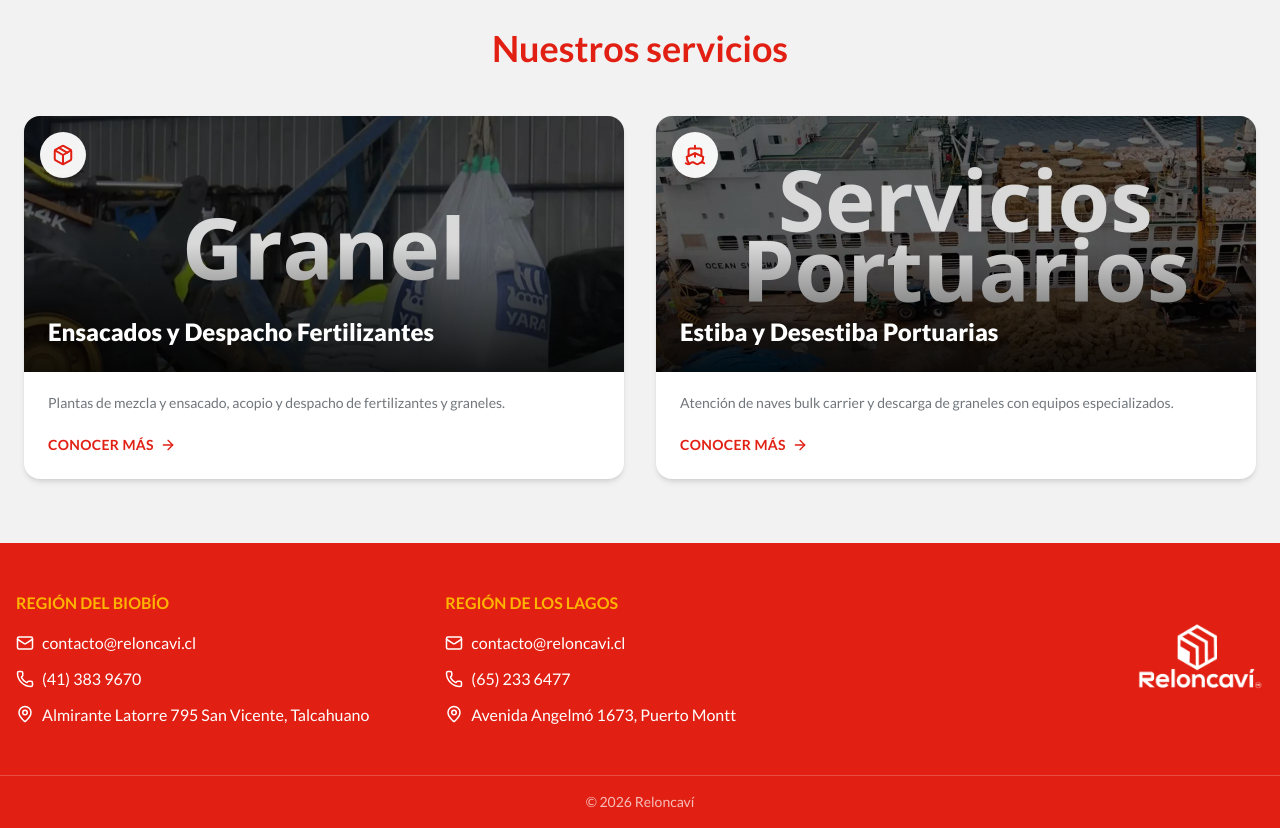
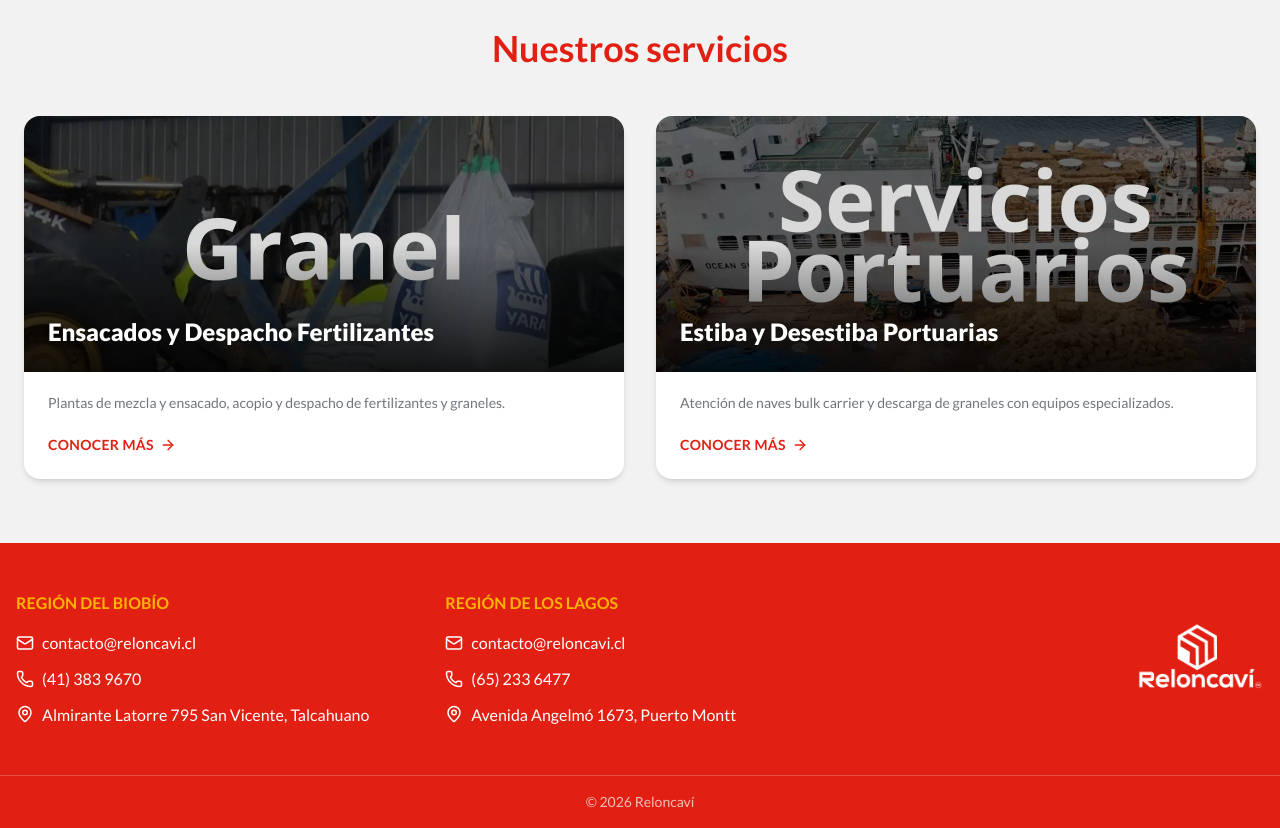
Before and after one commit to KaiseR0409/new-reloncavi-site-demo, a React (Vite) app: page / in a window 1280 px wide. Shown: the part 980-1808 px from the top of the page. Built offline with nearby package versions, Linux system fonts and the light colour scheme.

Commit message:
iconos eliminados

```diff
--- a/src/pages/Home.jsx
+++ b/src/pages/Home.jsx
@@ -9,14 +9,12 @@ const SERVICIOS = [
     img: "/img/servicios/granel.webp",
     title: "Ensacados y Despacho Fertilizantes",
     href: "/servicios#fertilizantes",
-    icon: Package,
     desc: "Plantas de mezcla y ensacado, acopio y despacho de fertilizantes y graneles.",
   },
   {
     img: "/img/servicios/servicios.webp",
     title: "Estiba y Desestiba Portuarias",
     href: "/servicios#portuarias",
-    icon: Ship,
     desc: "Atención de naves bulk carrier y descarga de graneles con equipos especializados.",
   },
 ]
@@ -87,6 +85,7 @@ export default function Home() {
           <div className="w-full max-w-5xl">
             <div ref={heroRef} className="overflow-hidden" aria-roledescription="carrusel" aria-label="Servicios Reloncaví">
               <div className="flex touch-pan-y">
+                {/*MENSAJES HERO*/}
                 {HERO_MESSAGES.map((message) => (
                   <article key={message.title} className="min-w-0 flex-[0_0_100%] px-2">
                     <h1 className="text-4xl md:text-6xl font-black tracking-tight">{message.title}</h1>
@@ -95,6 +94,8 @@ export default function Home() {
                 ))}
               </div>
             </div>
+
+            {/*MENSAJES NAVEGACION*/}
             <div className="mt-8 flex justify-center gap-2" aria-label="Selector de mensajes">
               {HERO_MESSAGES.map((message, index) => (
                 <button
@@ -141,9 +142,7 @@ export default function Home() {
                 <div className="relative h-64 overflow-hidden">
                   <img src={n.img} alt={n.title} loading="lazy" decoding="async" width="1200" height="1200" className="w-full h-full object-cover transition-transform duration-500 group-hover:scale-105" />
                   <div className="absolute inset-0 bg-gradient-to-t from-black/80 via-black/15 to-black/15" aria-hidden="true" />
-                  <div className="absolute top-4 left-4 rounded-full bg-white/95 p-3 shadow-md" aria-hidden="true">
-                    <n.icon size={22} strokeWidth={2.2} className="text-lust" />
-                  </div>
+
                   <h3 className="absolute inset-x-0 bottom-0 p-6 text-2xl font-black text-white leading-snug drop-shadow-md">
                     {n.title}
                   </h3>
```
